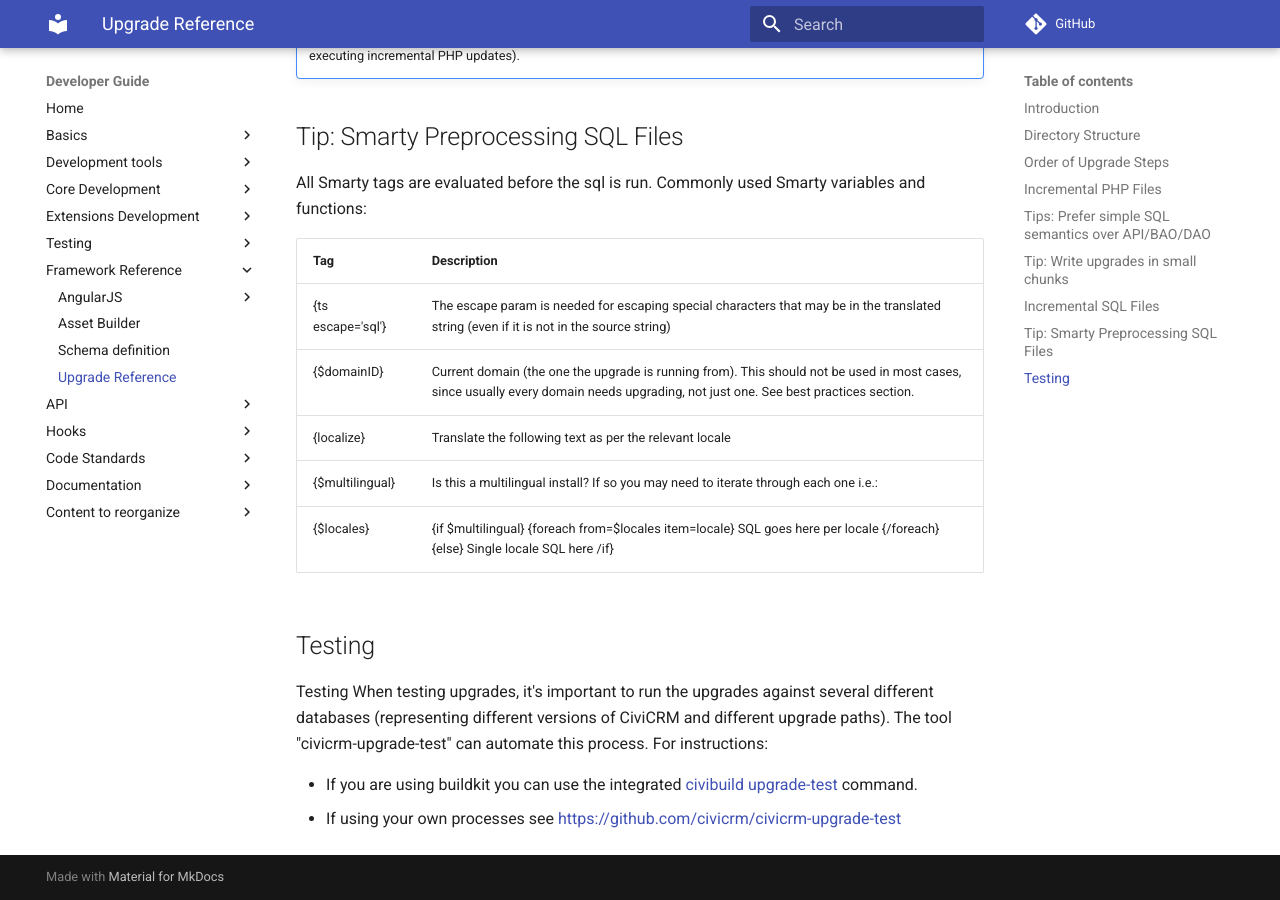
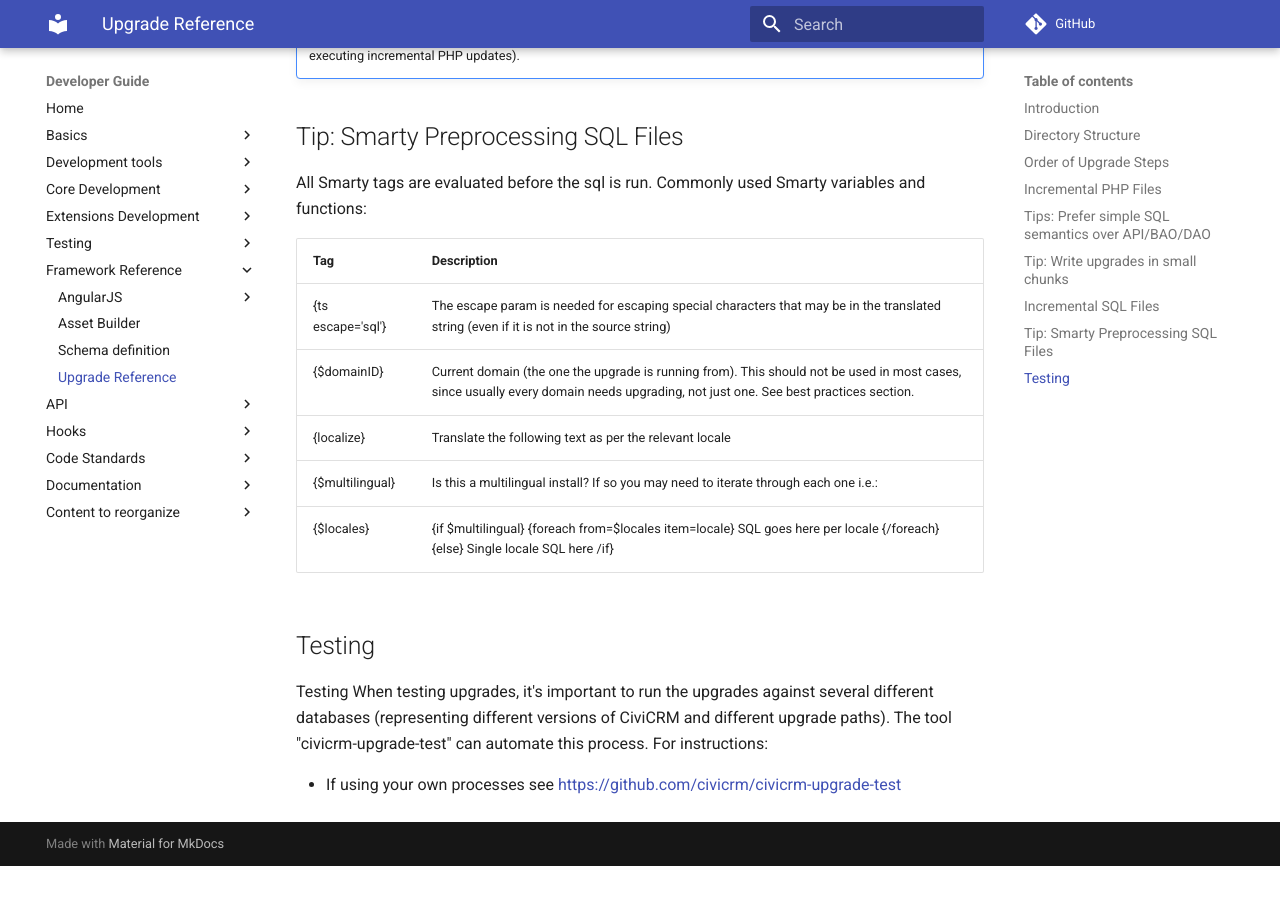
Before and after one commit to civicrm/civicrm-dev-docs, an MkDocs documentation site: the page built from docs/framework/upgrade.md, in a window 1280 px wide and 900 px high, scrolled down 3174 px. Built offline with MkDocs 1.6.1 and Material for MkDocs 9.7.7, drawn with Linux system fonts in a browser that asks for light colours; comment, search, counter and statistics services are not loaded; old or Windows-style settings are respelled for this version of MkDocs; after the commit the page ends 4040 px from its top, so only the background shows below that.

Commit message:
Remove broken link

```diff
--- a/docs/framework/upgrade.md
+++ b/docs/framework/upgrade.md
@@ -81,5 +81,4 @@
 
 Testing When testing upgrades, it's important to run the upgrades against several different databases (representing different versions of CiviCRM and different upgrade paths). The tool "civicrm-upgrade-test" can automate this process. For instructions:
 
-* If you are using buildkit you can use the integrated [civibuild upgrade-test](https://github.com/civicrm/civicrm-buildkit/blob/master/README.md#daily-coding-upgrade-testing) command.
 * If using your own processes see [https://github.com/civicrm/civicrm-upgrade-test](https://github.com/civicrm/civicrm-upgrade-test)
```
